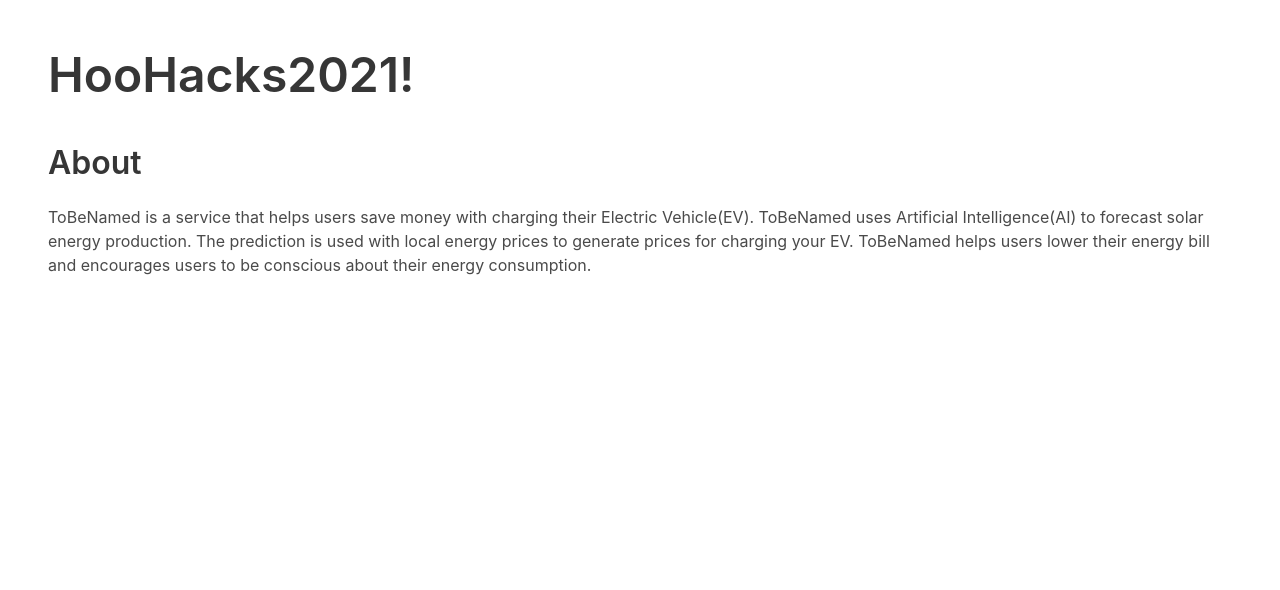
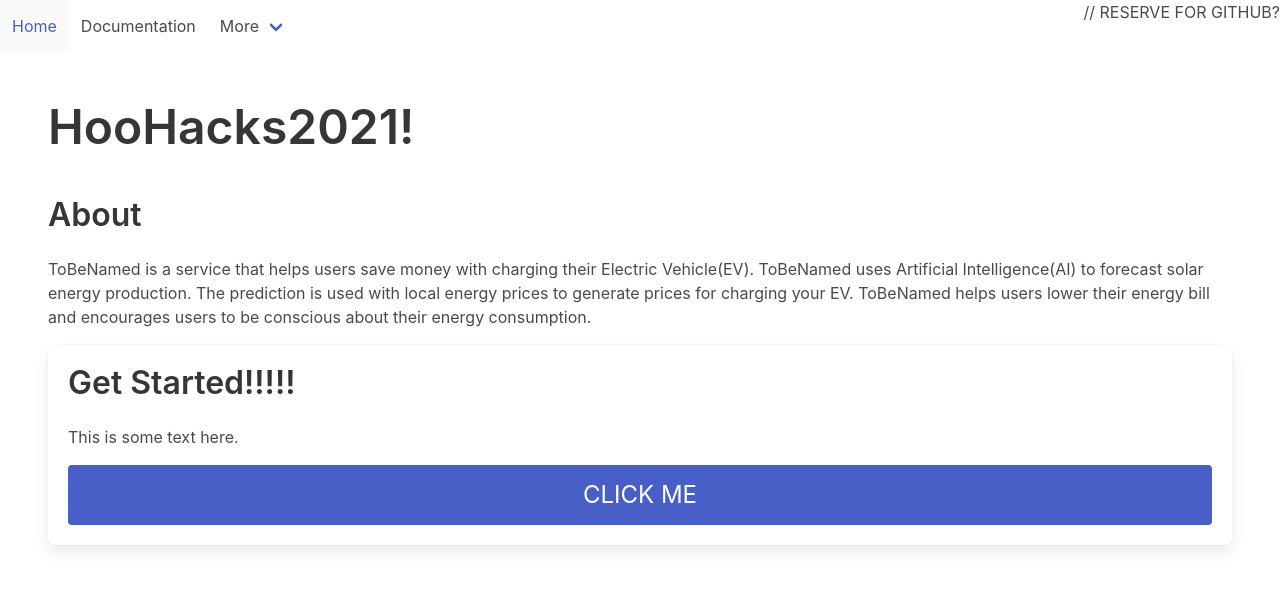
Before and after one commit to imjwang/HooHacks2021, a Next.js app: page / in a window 1280 px wide. Shown: the top 590 px of the page. Built offline with nearby package versions, Linux system fonts and the light colour scheme.

Commit message:
Added the box and navigation bar components

```diff
--- /dev/null
+++ b/components/box.js
@@ -0,0 +1,16 @@
+
+export default function Box(){
+    return (
+<div className="box">
+  <h3 className="title is-3">Get Started!!!!!</h3>
+  <p>This is some text here.</p>
+
+  <a className="button is-link is-large is-fullwidth" href="/sample_page">CLICK ME</a>
+
+
+
+
+
+</div>
+    )
+}
--- /dev/null
+++ b/components/navbar.js
@@ -0,0 +1,47 @@
+
+
+export default function Nav(){
+    return (
+<nav className="navbar" role="navigation" aria-label="main navigation">
+
+
+  <div id="navbarBasicExample" className="navbar-menu">
+    <div className="navbar-start">
+      <a className="navbar-item">
+        Home
+      </a>
+
+      <a className="navbar-item">
+        Documentation
+      </a>
+
+      <div className="navbar-item has-dropdown is-hoverable">
+        <a className="navbar-link">
+          More
+        </a>
+
+        <div className="navbar-dropdown">
+          <a className="navbar-item">
+            About
+          </a>
+          <a className="navbar-item">
+            Jobs
+          </a>
+          <a className="navbar-item">
+            Contact
+          </a>
+          <hr className="navbar-divider"/>
+          <a className="navbar-item">
+            Report an issue
+          </a>
+        </div>
+      </div>
+    </div>
+
+    <div className="navbar-end">
+        // RESERVE FOR GITHUB?
+    </div>
+  </div>
+</nav>
+    )
+}
--- a/pages/index.js
+++ b/pages/index.js
@@ -1,8 +1,10 @@
-
+import Nav from "../components/navbar.js"
+import Box from "../components/box.js"
 
 export default function Home() {
     return (
         <div className="content">
+            <Nav />
         <section className="section">
             <h1 className="title is-1">HooHacks2021!</h1>
             <h3 className="title is-3">About</h3>
@@ -12,6 +14,7 @@ export default function Home() {
                  to generate prices for charging your EV. ToBeNamed helps users lower their energy
                   bill and encourages users to be conscious about their energy consumption.
                   </p>
+            <Box />
         </section>
         </div>
 
```
